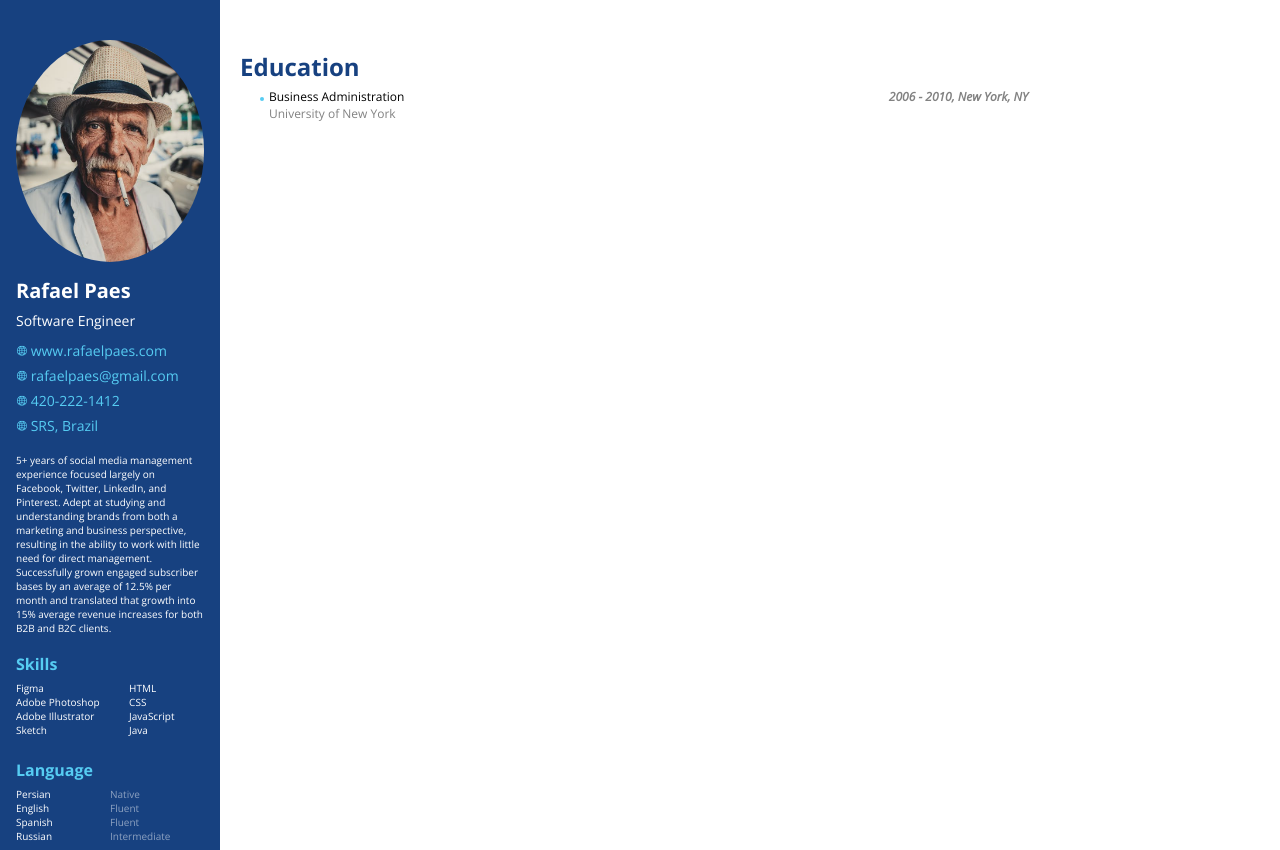
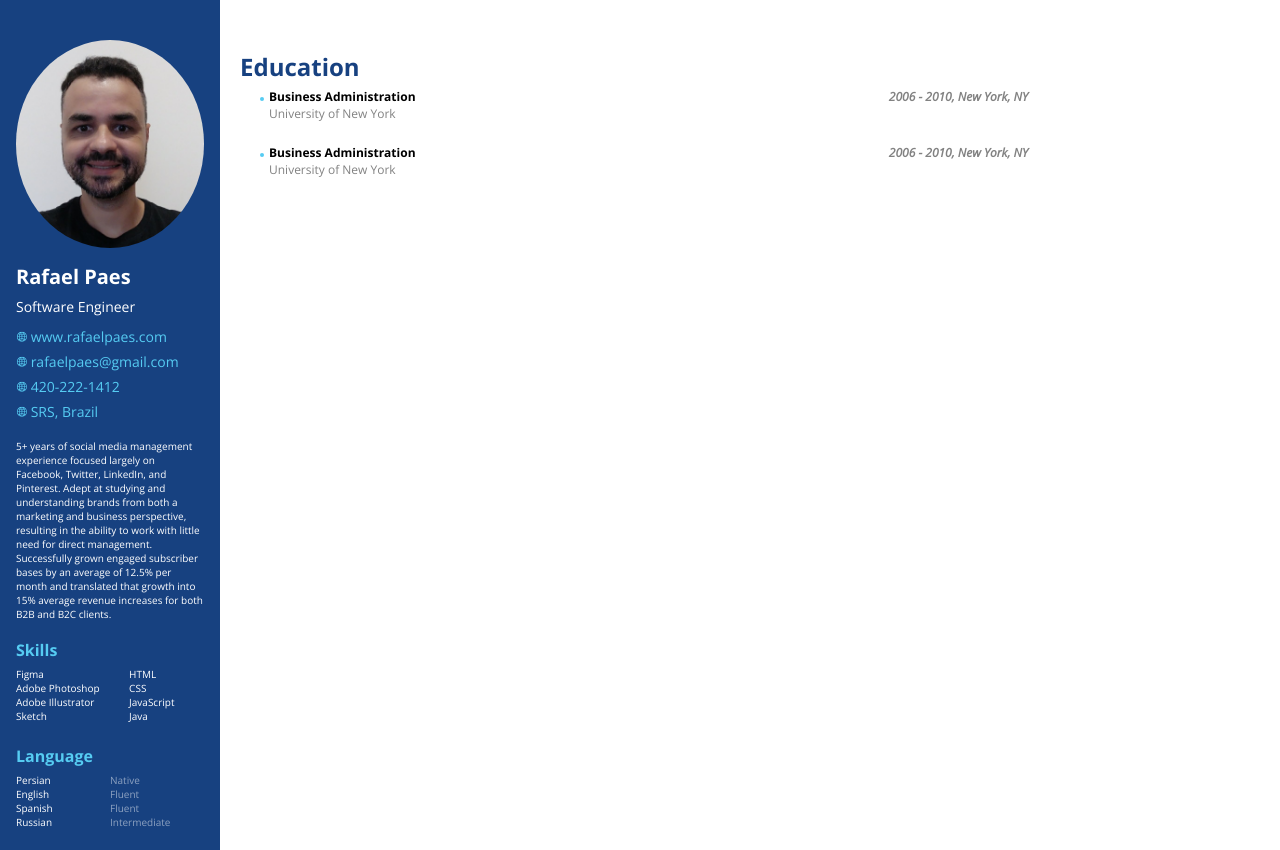
Before and after one commit to faelpaes/dm121-rafaelpaes-resume, a plain HTML site: page index.html in a window 1280 px wide. Shown: the top 850 px of the page. Drawn offline with nearby package versions, Linux system fonts and the light colour scheme.

Commit message:
feat: Update new resume

```diff
--- a/index.html
+++ b/index.html
@@ -16,7 +16,7 @@
   <body>
     <div class="wrapper flex">
       <aside>
-        <img src="images/photo.PNG" alt="Rafael Paes's picture" />
+        <img src="images/perfil.jpg" alt="Rafael Paes's picture" />
         <h1>Rafael Paes</h1>
         <h2>Software Engineer</h2>
         <ul class="links">
@@ -80,6 +80,16 @@
             <span>2006 - 2010, New York, NY</span>
           </li>
         </ul>
+        <br>
+        <ul>
+          <li>
+            <span>
+              Business Administration<br />
+              <span>University of New York</span>
+            </span>
+            <span>2006 - 2010, New York, NY</span>
+          </li>
+        </ul>
       </section>
     </div>
   </body>
--- a/style.css
+++ b/style.css
@@ -112,6 +112,7 @@
     margin-left: 20px;
     font-size: 12px;
     width: 100%;
+    font-weight: 700;
   }
 
   section li::marker {
@@ -136,6 +137,7 @@
     color: #828282;
     margin-left: 5px;
     margin-top: 4px;
+    font-weight: 400;
   }
 
   section span + span {
```
Also changed, not shown: images/perfil.jpg (added).
